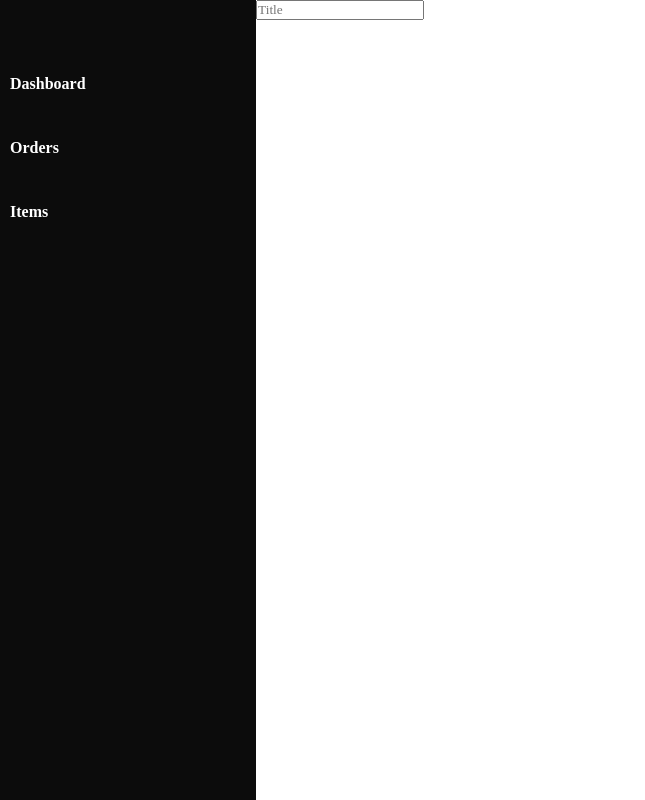
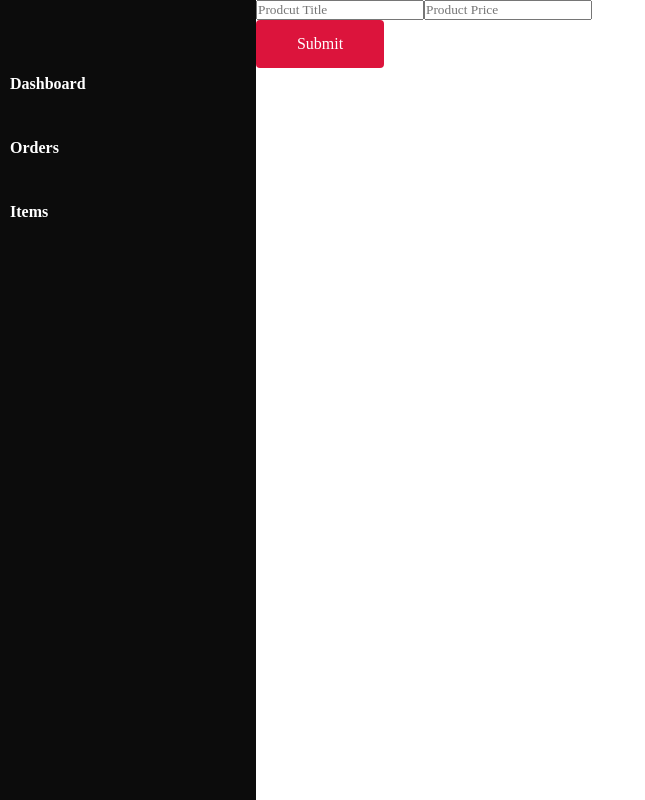
Before and after one commit to AnasJMirza/Hackathon-admin-web, a React (Create React App) app: page /add-products-form in a window 1280 px wide. Shown: the whole page, without its empty margins (0-645 px from the left). Built offline with nearby package versions, Linux system fonts and the light colour scheme.

Commit message:
works on forms

```diff
--- a/src/components/pages/addProductsForm/AddProductsForm.js
+++ b/src/components/pages/addProductsForm/AddProductsForm.js
@@ -1,11 +1,29 @@
 import React from 'react';
+import Button from '../../button/Button';
 import './AddProductsForm.css'
 
 const AddProductsForm = () => {
+
+    let productTitle = "";
+    let productPrice = "";
+
+    const titleGetter = (e) => {
+        productTitle = e.target.value
+    }
+
+    const priceGetter = (e) => {
+        productPrice = e.target.value
+    }
+
+
     return (
         <div className='form-body'>
             <form action='#'>
-                <input type="text" placeholder='Title' />
+                <input  onChange={(e)=>titleGetter(e)} type="text" placeholder='Prodcut Title' />
+                <input  onChange={(e)=>priceGetter(e)} type="number" placeholder='Product Price' />
+                <div>
+                    <Button title="Submit" width="10vw" />
+                </div>
             </form>
         </div>
     );
```
